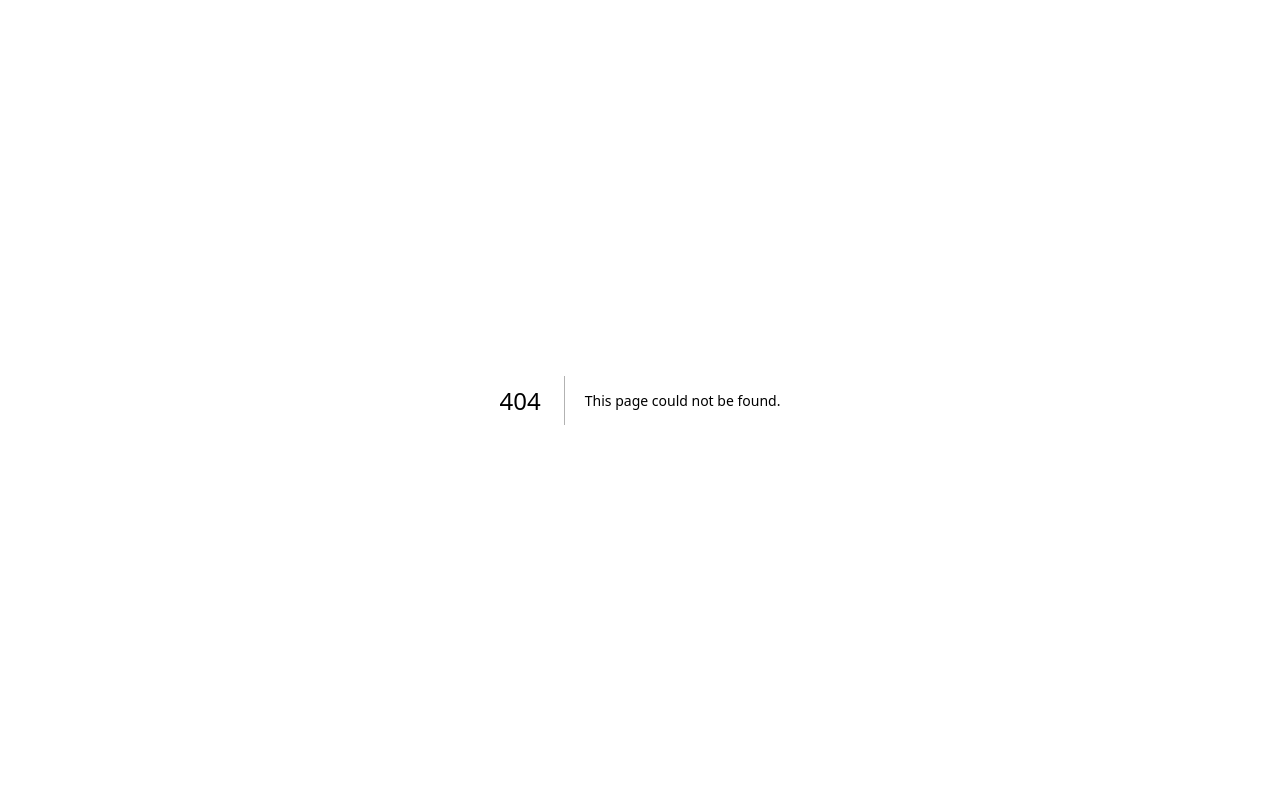
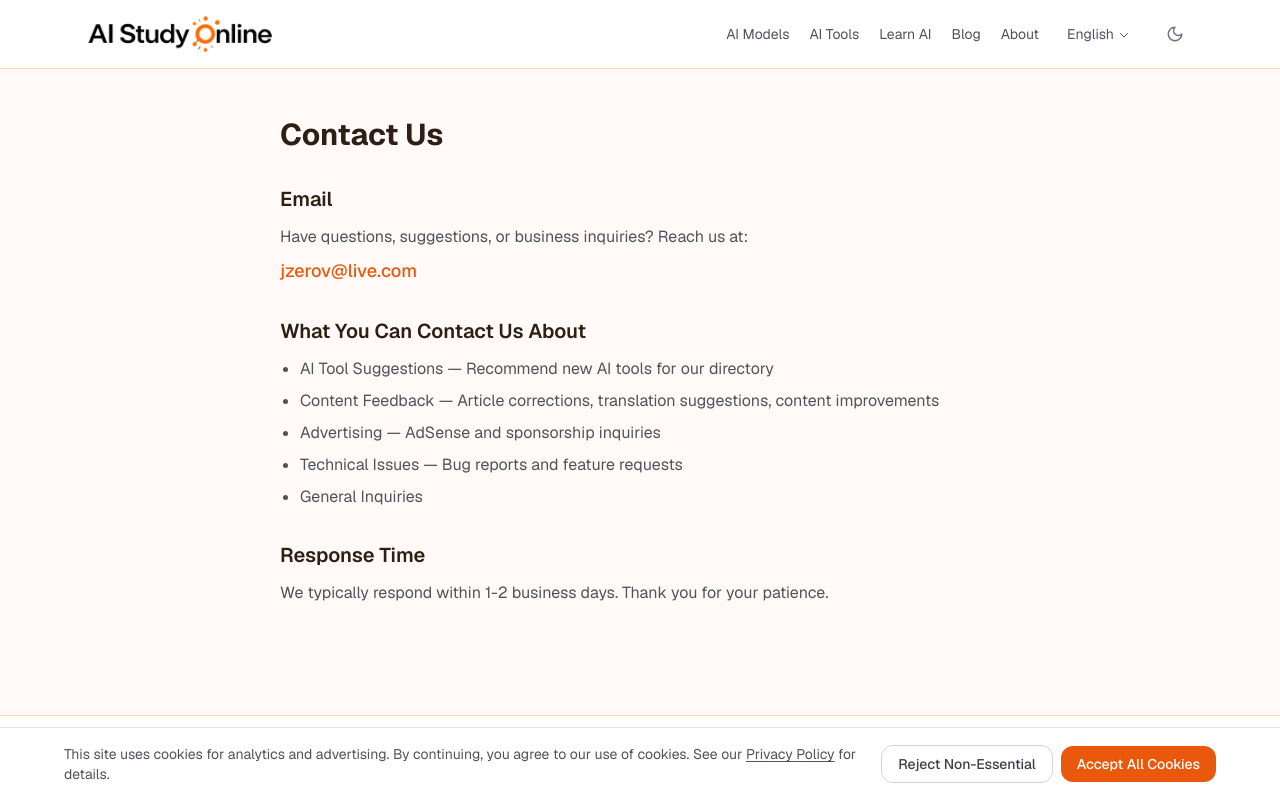
Before and after one commit to liujun418/aistudyonline-next, a Next.js app: page /en/contact in a window 1280 px wide. Before the commit this address had no page. Built offline with nearby package versions, Linux system fonts and the light colour scheme.

Commit message:
feat: Contact page with email, inquiry categories, response time info (en+zh)

```diff
--- /dev/null
+++ b/src/app/[locale]/contact/page.tsx
@@ -0,0 +1,116 @@
+import type { Metadata } from "next";
+import { SITE_URL, SITE_NAME, CONTACT_EMAIL } from "@/lib/constants";
+import { isValidLocale } from "@/lib/i18n";
+
+export async function generateMetadata({
+  params,
+}: {
+  params: Promise<{ locale: string }>;
+}): Promise<Metadata> {
+  const { locale } = await params;
+  const isZh = locale === "zh";
+
+  return {
+    title: isZh ? `联系我们 — ${SITE_NAME}` : `Contact Us — ${SITE_NAME}`,
+    description: isZh
+      ? "联系AI Study Online团队，获取AI学习资源和工具目录的帮助。"
+      : "Get in touch with the AI Study Online team for help with AI learning resources and tools directory.",
+    openGraph: {
+      title: isZh ? `联系我们 — ${SITE_NAME}` : `Contact Us — ${SITE_NAME}`,
+      description: isZh
+        ? "联系AI Study Online团队。"
+        : "Contact the AI Study Online team.",
+      url: `${SITE_URL}/${locale}/contact`,
+      siteName: SITE_NAME,
+    },
+    alternates: {
+      languages: {
+        "x-default": `${SITE_URL}/en/contact`,
+        en: `${SITE_URL}/en/contact`,
+        zh: `${SITE_URL}/zh/contact`,
+      },
+    },
+  };
+}
+
+export default async function ContactPage({
+  params,
+}: {
+  params: Promise<{ locale: string }>;
+}) {
+  const { locale } = await params;
+  if (!isValidLocale(locale)) return null;
+  const isZh = locale === "zh";
+
+  return (
+    <div className="mx-auto max-w-3xl px-4 py-12 sm:px-6">
+      <h1 className="mb-8 text-3xl font-bold text-foreground">
+        {isZh ? "联系我们" : "Contact Us"}
+      </h1>
+
+      <div className="space-y-8">
+        {/* Email */}
+        <section>
+          <h2 className="mb-3 text-xl font-semibold text-foreground">
+            {isZh ? "电子邮件" : "Email"}
+          </h2>
+          <p className="text-zinc-600 dark:text-zinc-400">
+            {isZh
+              ? "有任何问题、建议或合作意向？请发送邮件至："
+              : "Have questions, suggestions, or business inquiries? Reach us at:"}
+          </p>
+          <a
+            href={`mailto:${CONTACT_EMAIL}`}
+            className="mt-2 inline-block text-lg font-medium text-primary-600 hover:text-primary-700 dark:text-primary-400"
+          >
+            {CONTACT_EMAIL}
+          </a>
+        </section>
+
+        {/* What to contact us about */}
+        <section>
+          <h2 className="mb-3 text-xl font-semibold text-foreground">
+            {isZh ? "您可以联系我们关于" : "What You Can Contact Us About"}
+          </h2>
+          <ul className="list-disc space-y-2 pl-5 text-zinc-600 dark:text-zinc-400">
+            <li>
+              {isZh
+                ? "AI工具收录建议 — 推荐新的AI工具加入我们的目录"
+                : "AI Tool Suggestions — Recommend new AI tools for our directory"}
+            </li>
+            <li>
+              {isZh
+                ? "内容反馈 — 文章勘误、翻译建议、内容改进"
+                : "Content Feedback — Article corrections, translation suggestions, content improvements"}
+            </li>
+            <li>
+              {isZh
+                ? "广告合作 — AdSense及赞助合作咨询"
+                : "Advertising — AdSense and sponsorship inquiries"}
+            </li>
+            <li>
+              {isZh
+                ? "技术问题 — 网站Bug报告、功能建议"
+                : "Technical Issues — Bug reports and feature requests"}
+            </li>
+            <li>
+              {isZh ? "其他咨询" : "General Inquiries"}
+            </li>
+          </ul>
+        </section>
+
+        {/* Response Time */}
+        <section>
+          <h2 className="mb-3 text-xl font-semibold text-foreground">
+            {isZh ? "回复时间" : "Response Time"}
+          </h2>
+          <p className="text-zinc-600 dark:text-zinc-400">
+            {isZh
+              ? "我们通常在1-2个工作日内回复邮件。感谢您的耐心等待。"
+              : "We typically respond within 1-2 business days. Thank you for your patience."}
+          </p>
+        </section>
+      </div>
+    </div>
+  );
+}
--- a/src/components/Footer.tsx
+++ b/src/components/Footer.tsx
@@ -54,9 +54,9 @@ export default function Footer({
             <Link href={`/${locale}/refund`} className="hover:text-zinc-900 dark:hover:text-white">
               {f.refund}
             </Link>
-            <a href={`mailto:${CONTACT_EMAIL}`} className="hover:text-zinc-900 dark:hover:text-white">
+            <Link href={`/${locale}/contact`} className="hover:text-zinc-900 dark:hover:text-white">
               {f.contact}
-            </a>
+            </Link>
             <span className="text-zinc-400">{CONTACT_EMAIL}</span>
           </div>
         </div>
```
